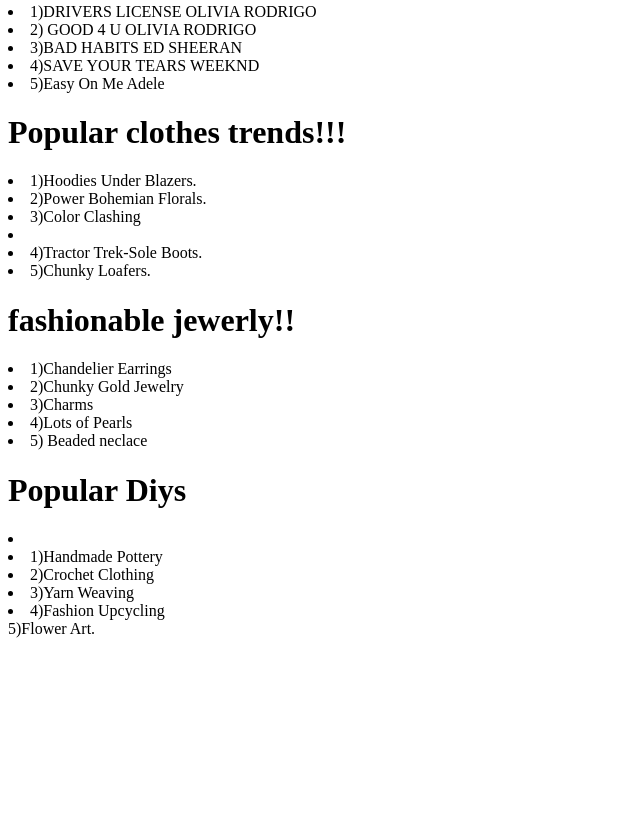
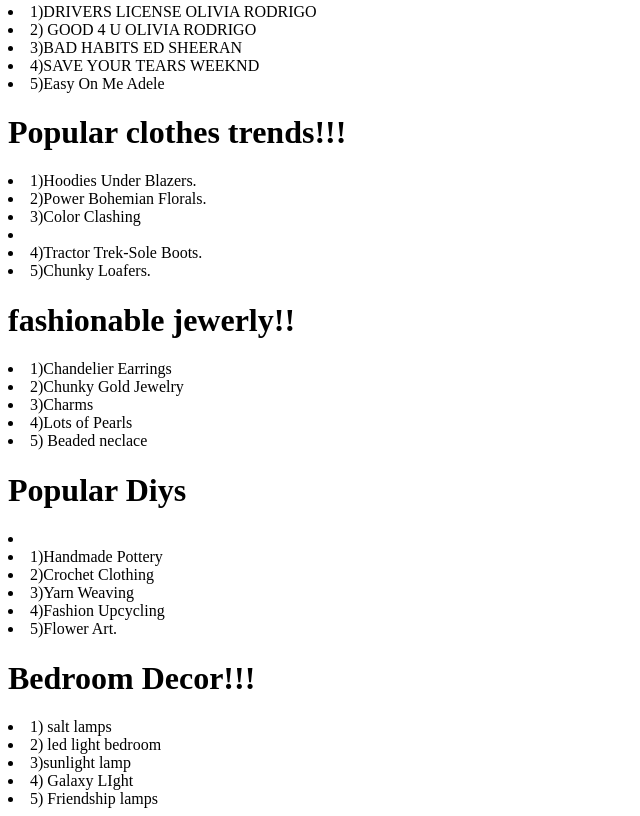
Before and after one commit to leximortonshepherd/mywebpage, a plain HTML site: page index.html in a window 1280 px wide. Shown: the part 1107-1923 px from the top of the page, without its empty margins (0-640 px from the left). Before the commit the page ends 1753 px from the top, so only its background shows below. Drawn offline with Linux system fonts and the light colour scheme.

Commit message:
Update index.html

```diff
--- a/index.html
+++ b/index.html
@@ -13,8 +13,9 @@ Popular trends!!!!!!
 <li> popular clothes trends !!</li>
 <li> fashionable jewerly!!</li>
  <li> popular diys!!!</li>
+ <li> Bedroom decor!!! </li>
 
-  .</li>
+  </li>
 
 
   <h1>popular hairstyles!!</h1>
@@ -76,9 +77,18 @@ Popular trends!!!!!!
    <li>  2)Crochet Clothing</li>
    <li>  3)Yarn Weaving</li>
   <li>   4)Fashion Upcycling</li>
-    5)Flower Art.</li>
+   <li>   5)Flower Art.</li>
 
   </li>
+
+  <h1> Bedroom Decor!!!</h1>
+
+  <li> 1) salt  lamps</li>
+  <li>2) led light  bedroom</li>
+  <li>3)sunlight lamp</li>
+  <li>4) Galaxy LIght</li>
+  <li>5) Friendship lamps</li>
+
 
 
 
```
